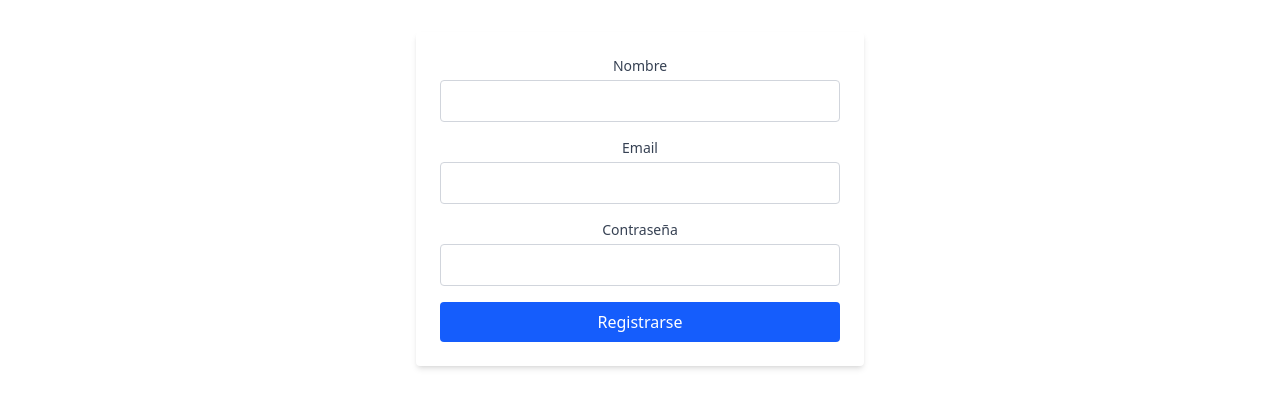
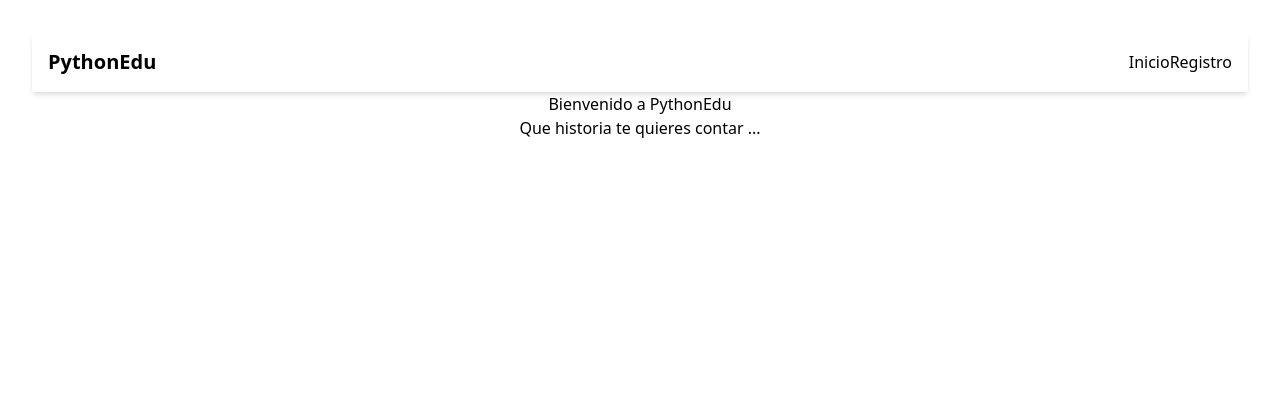
Before and after one commit to samusplay/PythonEdu-Frontend, a React (Vite) app: page / in a window 1280 px wide. Shown: the top 408 px of the page. Built offline with nearby package versions, Linux system fonts and the light colour scheme.

Commit message:
✨ PB-20: Add Navbar with links to Home and Register pages

```diff
--- a/src/App.jsx
+++ b/src/App.jsx
@@ -1,15 +1,21 @@
-import { useState } from 'react'
-import './App.css'
-import Register from './components/Register'
-
+import { Route, Routes } from 'react-router-dom';
+import './App.css';
+import Navbar from './components/Navbar';
+import Home from './pages/Home';
+import Registro from './pages/Registro';
 function App() {
-  const [count, setCount] = useState(0)
 
   return (
-    <>
-      <Register/>
+   <>
+      <Navbar />
+
+      <Routes>
+        <Route path="/"        element={<Home />} />
+        <Route path="/registro" element={<Registro />} />
+      </Routes>
     </>
-  )
+  );
+
 }
 
 export default App
--- /dev/null
+++ b/src/components/Navbar.jsx
@@ -0,0 +1,13 @@
+import { Link } from 'react-router-dom';
+
+export default function Navbar(){
+    return(
+        <nav className="p-4 bg-white shadow-md flex justify-between items-center">
+            <Link to="/" className="text-xl font-bold">PythonEdu</Link>
+            <div>
+                <Link to ="/" className="hover:underline">Inicio</Link>
+                <Link to ="/Registro" className="hover:underline">Registro</Link>
+            </div>
+        </nav>
+    );
+}
--- /dev/null
+++ b/src/pages/Home.jsx
@@ -0,0 +1,9 @@
+
+export default function Home(){
+    return(
+        <section>
+            <h1>Bienvenido a PythonEdu</h1>
+            <p>Que historia te quieres contar ...</p>
+        </section>
+    );
+}
--- /dev/null
+++ b/src/pages/Registro.jsx
@@ -0,0 +1,10 @@
+import Register from "../components/Register";
+
+export default function Registro(){
+    return(
+        <div>
+            <h1>Registro PythonEdu</h1>
+            <Register />
+        </div>
+    );
+}
```
